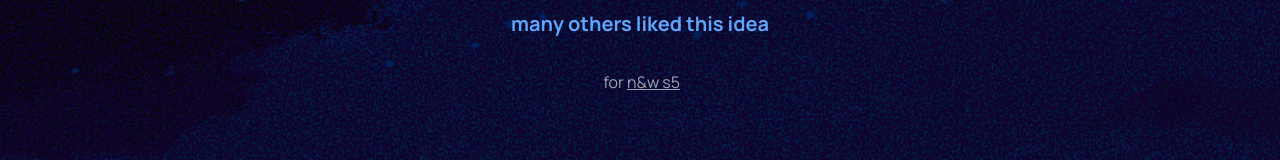
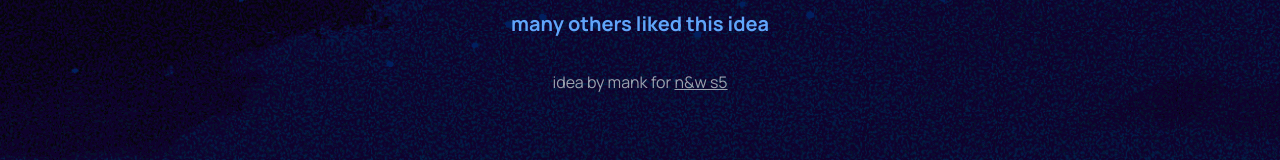
Before and after one commit to gitmank/chuckit, a Next.js app in the folder chuckit.xyz/: page /about in a window 1280 px wide. Shown: the part 476-636 px from the top of the page. Built offline with nearby package versions, Linux system fonts and the light colour scheme; no server answers; the database is empty.

Commit message:
minor: Updates copy in /about

```diff
--- a/chuckit.xyz/app/about/page.jsx
+++ b/chuckit.xyz/app/about/page.jsx
@@ -19,8 +19,8 @@ export default function AboutPage() {
                     <UpvotePanel />
                 </section>
                 <section className="flex flex-row items-center text-base text-gray-400 mx-auto">
-                    {/* <p>idea by&nbsp;mank</p>
-                    <a
+                    <p>idea by&nbsp;mank</p>
+                    {/* <a
                         target="_blank"
                         className="underline"
                         href="https://manomay.co"
```
